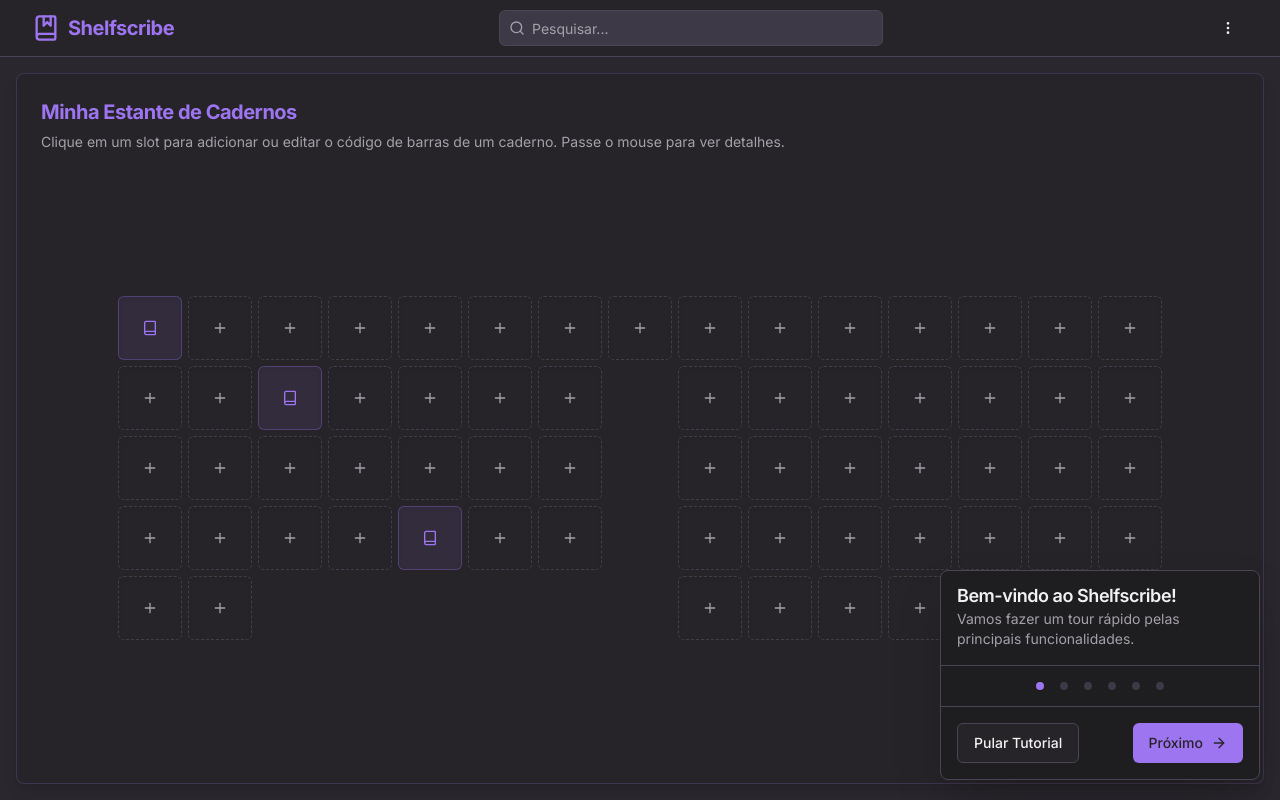
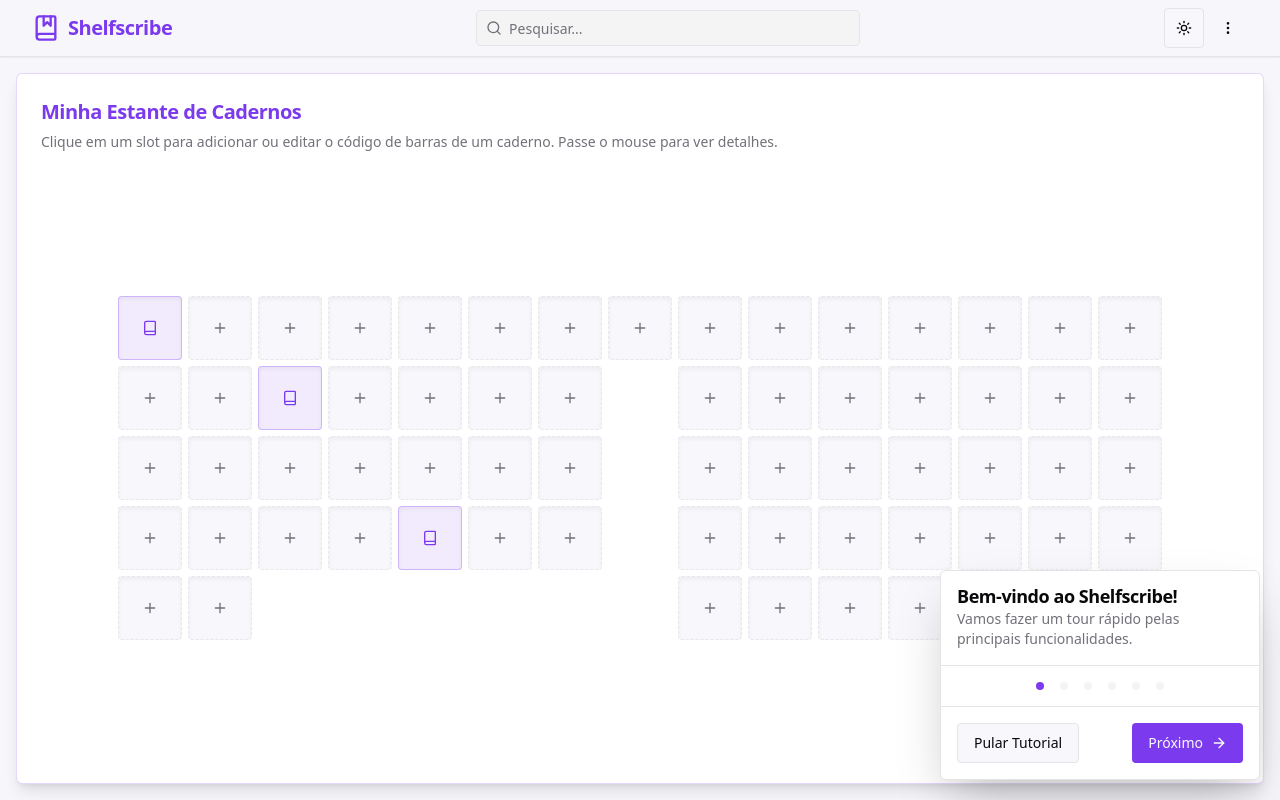
Before and after one commit to polarxpression/shelfscribe, a Next.js app: page / in a window 1280 px wide. Built offline with nearby package versions, Linux system fonts and the light colour scheme.

Commit message:
Implement theme toggle functionality with next-themes and update global styles

```diff
--- a/app/globals.css
+++ b/app/globals.css
@@ -4,48 +4,48 @@
 
 @layer base {
   :root {
-    --background: 260 5% 15%;
-    --foreground: 260 5% 95%;
-    --card: 260 5% 15%;
-    --card-foreground: 260 5% 95%;
-    --popover: 260 5% 12%;
-    --popover-foreground: 260 5% 95%;
-    --primary: 260 80% 70%;
-    --primary-foreground: 260 5% 15%;
-    --secondary: 260 10% 25%;
-    --secondary-foreground: 260 5% 95%;
-    --muted: 260 10% 25%;
-    --muted-foreground: 260 5% 65%;
-    --accent: 260 80% 60%;
-    --accent-foreground: 260 5% 10%;
-    --destructive: 0 70% 50%;
-    --destructive-foreground: 0 0% 100%;
-    --border: 260 10% 30%;
-    --input: 260 10% 30%;
-    --ring: 260 80% 75%;
-    --radius: 0.5rem;
+    --background: 240 50% 98%;
+    --foreground: 240 10% 3.9%;
+    --card: 0 0% 100%;
+    --card-foreground: 240 10% 3.9%;
+    --popover: 0 0% 100%;
+    --popover-foreground: 240 10% 3.9%;
+    --primary: 262 84% 58%;
+    --primary-foreground: 210 40% 98%;
+    --secondary: 240 4.8% 95.9%;
+    --secondary-foreground: 240 5.9% 10%;
+    --muted: 240 4.8% 95.9%;
+    --muted-foreground: 240 3.8% 46.1%;
+    --accent: 262 84% 58%;
+    --accent-foreground: 0 0% 100%;
+    --destructive: 0 84.2% 60.2%;
+    --destructive-foreground: 0 0% 98%;
+    --border: 240 5.9% 90%;
+    --input: 240 5.9% 90%;
+    --ring: 262 84% 58%;
+    --radius: 0.375rem;
   }
 
   .dark {
-    --background: 260 5% 15%;
-    --foreground: 260 5% 95%;
-    --card: 260 5% 15%;
-    --card-foreground: 260 5% 95%;
-    --popover: 260 5% 12%;
-    --popover-foreground: 260 5% 95%;
-    --primary: 260 80% 70%;
-    --primary-foreground: 260 5% 15%;
-    --secondary: 260 10% 25%;
-    --secondary-foreground: 260 5% 95%;
-    --muted: 260 10% 25%;
-    --muted-foreground: 260 5% 65%;
-    --accent: 260 80% 60%;
-    --accent-foreground: 260 5% 10%;
-    --destructive: 0 70% 50%;
-    --destructive-foreground: 0 0% 100%;
-    --border: 260 10% 30%;
-    --input: 260 10% 30%;
-    --ring: 260 80% 75%;
+    --background: 240 10% 3.9%;
+    --foreground: 0 0% 98%;
+    --card: 240 10% 3.9%;
+    --card-foreground: 0 0% 98%;
+    --popover: 240 10% 3.9%;
+    --popover-foreground: 0 0% 98%;
+    --primary: 262 84% 68%;
+    --primary-foreground: 210 40% 10%;
+    --secondary: 240 3.7% 15.9%;
+    --secondary-foreground: 0 0% 98%;
+    --muted: 240 3.7% 15.9%;
+    --muted-foreground: 240 5% 64.9%;
+    --accent: 262 84% 58%;
+    --accent-foreground: 0 0% 10%;
+    --destructive: 0 62.8% 30.6%;
+    --destructive-foreground: 0 0% 98%;
+    --border: 240 3.7% 15.9%;
+    --input: 240 3.7% 15.9%;
+    --ring: 262 84% 68%;
   }
 }
 
--- a/app/layout.tsx
+++ b/app/layout.tsx
@@ -1,7 +1,7 @@
 import type {Metadata} from 'next';
 import './globals.css';
 import { Toaster } from "@/components/ui/toaster"
-
+import { ThemeProvider } from "@/components/theme-provider";
 
 
 export const metadata: Metadata = {
@@ -15,15 +15,22 @@
   children: React.ReactNode;
 }>) {
   return (
-    <html lang="en" className="h-full dark">
+    <html lang="en" suppressHydrationWarning>
       <head>
         <link rel="preconnect" href="https://fonts.googleapis.com" />
         <link rel="preconnect" href="https://fonts.gstatic.com" crossOrigin="anonymous" />
         <link href="https://fonts.googleapis.com/css2?family=Inter:wght@400;500;600;700&display=swap" rel="stylesheet"></link>
       </head>
       <body className="font-body antialiased h-full">
-        {children}
-        <Toaster />
+        <ThemeProvider
+          attribute="class"
+          defaultTheme="system"
+          enableSystem
+          disableTransitionOnChange
+        >
+          {children}
+          <Toaster />
+        </ThemeProvider>
       </body>
     </html>
   );
--- a/components/header.tsx
+++ b/components/header.tsx
@@ -7,6 +7,7 @@
 import { cn } from '@/lib/utils';
 import translations from '../translations/pt.json';
 import { useRef } from 'react';
+import { ModeToggle } from './mode-toggle';
 
 type HeaderProps = {
   searchQuery: string;
@@ -106,6 +107,7 @@
             </div>
           </div>
           <div className="flex items-center gap-1" >
+            <ModeToggle />
             <div id="more-options" className={cn('relative rounded-full transition-all duration-300', {'ring-2 ring-primary ring-offset-2 ring-offset-background': tutorialHighlight === 'more-options'})}>
               <DropdownMenu>
                 <DropdownMenuTrigger asChild>
--- /dev/null
+++ b/components/mode-toggle.tsx
@@ -0,0 +1,40 @@
+"use client"
+
+import * as React from "react"
+import { Moon, Sun } from "lucide-react"
+import { useTheme } from "next-themes"
+
+import { Button } from "@/components/ui/button"
+import {
+  DropdownMenu,
+  DropdownMenuContent,
+  DropdownMenuItem,
+  DropdownMenuTrigger,
+} from "@/components/ui/dropdown-menu"
+
+export function ModeToggle() {
+  const { setTheme } = useTheme()
+
+  return (
+    <DropdownMenu>
+      <DropdownMenuTrigger asChild>
+        <Button variant="outline" size="icon">
+          <Sun className="h-[1.2rem] w-[1.2rem] rotate-0 scale-100 transition-all dark:-rotate-90 dark:scale-0" />
+          <Moon className="absolute h-[1.2rem] w-[1.2rem] rotate-90 scale-0 transition-all dark:rotate-0 dark:scale-100" />
+          <span className="sr-only">Toggle theme</span>
+        </Button>
+      </DropdownMenuTrigger>
+      <DropdownMenuContent align="end">
+        <DropdownMenuItem onClick={() => setTheme("light")}>
+          Light
+        </DropdownMenuItem>
+        <DropdownMenuItem onClick={() => setTheme("dark")}>
+          Dark
+        </DropdownMenuItem>
+        <DropdownMenuItem onClick={() => setTheme("system")}>
+          System
+        </DropdownMenuItem>
+      </DropdownMenuContent>
+    </DropdownMenu>
+  )
+}
--- /dev/null
+++ b/components/theme-provider.tsx
@@ -0,0 +1,9 @@
+"use client"
+
+import * as React from "react"
+import { ThemeProvider as NextThemesProvider } from "next-themes"
+import { type ThemeProviderProps } from "next-themes/dist/types"
+
+export function ThemeProvider({ children, ...props }: ThemeProviderProps) {
+  return <NextThemesProvider {...props}>{children}</NextThemesProvider>
+}
--- a/package.json
+++ b/package.json
@@ -42,6 +42,7 @@
     "firebase": "^11.9.1",
     "lucide-react": "^0.475.0",
     "next": "15.3.3",
+    "next-themes": "^0.4.6",
     "patch-package": "^8.0.0",
     "react": "^18.3.1",
     "react-day-picker": "^8.10.1",
--- a/tailwind.config.ts
+++ b/tailwind.config.ts
@@ -1,99 +1,79 @@
 import type {Config} from 'tailwindcss';
 
-export default {
-  darkMode: ['class'],
+/** @type {import('tailwindcss').Config} */
+module.exports = {
+  darkMode: ["class", "light"],
   content: [
-    './pages/**/*.{js,ts,jsx,tsx,mdx}',
-    './components/**/*.{js,ts,jsx,tsx,mdx}',
-    './app/**/*.{js,ts,jsx,tsx,mdx}',
+    './pages/**/*.{ts,tsx}',
+    './components/**/*.{ts,tsx}',
+    './app/**/*.{ts,tsx}',
+    './src/**/*.{ts,tsx}',
   ],
+  prefix: "",
   theme: {
+    container: {
+      center: true,
+      padding: "2rem",
+      screens: {
+        "2xl": "1400px",
+      },
+    },
     extend: {
-      fontFamily: {
-        body: ['Inter', 'sans-serif'],
-        headline: ['Inter', 'sans-serif'],
-        code: ['monospace'],
-      },
       colors: {
-        background: 'hsl(var(--background))',
-        foreground: 'hsl(var(--foreground))',
-        card: {
-          DEFAULT: 'hsl(var(--card))',
-          foreground: 'hsl(var(--card-foreground))',
+        border: "hsl(var(--border))",
+        input: "hsl(var(--input))",
+        ring: "hsl(var(--ring))",
+        background: "hsl(var(--background))",
+        foreground: "hsl(var(--foreground))",
+        primary: {
+          DEFAULT: "hsl(var(--primary))",
+          foreground: "hsl(var(--primary-foreground))",
+        },
+        secondary: {
+          DEFAULT: "hsl(var(--secondary))",
+          foreground: "hsl(var(--secondary-foreground))",
+        },
+        destructive: {
+          DEFAULT: "hsl(var(--destructive))",
+          foreground: "hsl(var(--destructive-foreground))",
+        },
+        muted: {
+          DEFAULT: "hsl(var(--muted))",
+          foreground: "hsl(var(--muted-foreground))",
+        },
+        accent: {
+          DEFAULT: "hsl(var(--accent))",
+          foreground: "hsl(var(--accent-foreground))",
         },
         popover: {
-          DEFAULT: 'hsl(var(--popover))',
-          foreground: 'hsl(var(--popover-foreground))',
+          DEFAULT: "hsl(var(--popover))",
+          foreground: "hsl(var(--popover-foreground))",
         },
-        primary: {
-          DEFAULT: 'hsl(var(--primary))',
-          foreground: 'hsl(var(--primary-foreground))',
-        },
-        secondary: {
-          DEFAULT: 'hsl(var(--secondary))',
-          foreground: 'hsl(var(--secondary-foreground))',
-        },
-        muted: {
-          DEFAULT: 'hsl(var(--muted))',
-          foreground: 'hsl(var(--muted-foreground))',
-        },
-        accent: {
-          DEFAULT: 'hsl(var(--accent))',
-          foreground: 'hsl(var(--accent-foreground))',
-        },
-        destructive: {
-          DEFAULT: 'hsl(var(--destructive))',
-          foreground: 'hsl(var(--destructive-foreground))',
-        },
-        border: 'hsl(var(--border))',
-        input: 'hsl(var(--input))',
-        ring: 'hsl(var(--ring))',
-        chart: {
-          '1': 'hsl(var(--chart-1))',
-          '2': 'hsl(var(--chart-2))',
-          '3': 'hsl(var(--chart-3))',
-          '4': 'hsl(var(--chart-4))',
-          '5': 'hsl(var(--chart-5))',
-        },
-        sidebar: {
-          DEFAULT: 'hsl(var(--sidebar-background))',
-          foreground: 'hsl(var(--sidebar-foreground))',
-          primary: 'hsl(var(--sidebar-primary))',
-          'primary-foreground': 'hsl(var(--sidebar-primary-foreground))',
-          accent: 'hsl(var(--sidebar-accent))',
-          'accent-foreground': 'hsl(var(--sidebar-accent-foreground))',
-          border: 'hsl(var(--sidebar-border))',
-          ring: 'hsl(var(--sidebar-ring))',
+        card: {
+          DEFAULT: "hsl(var(--card))",
+          foreground: "hsl(var(--card-foreground))",
         },
       },
       borderRadius: {
-        lg: 'var(--radius)',
-        md: 'calc(var(--radius) - 2px)',
-        sm: 'calc(var(--radius) - 4px)',
+        lg: "var(--radius)",
+        md: "calc(var(--radius) - 2px)",
+        sm: "calc(var(--radius) - 4px)",
       },
       keyframes: {
-        'accordion-down': {
-          from: {
-            height: '0',
-          },
-          to: {
-            height: 'var(--radix-accordion-content-height)',
-          },
+        "accordion-down": {
+          from: { height: "0" },
+          to: { height: "var(--radix-accordion-content-height)" },
         },
-        'accordion-up': {
-          from: {
-            height: 'var(--radix-accordion-content-height)',
-          },
-          to: {
-            height: '0',
-          },
+        "accordion-up": {
+          from: { height: "var(--radix-accordion-content-height)" },
+          to: { height: "0" },
         },
       },
       animation: {
-        'accordion-down': 'accordion-down 0.2s ease-out',
-        'accordion-up': 'accordion-up 0.2s ease-out',
+        "accordion-down": "accordion-down 0.2s ease-out",
+        "accordion-up": "accordion-up 0.2s ease-out",
       },
     },
   },
-  plugins: [require('tailwindcss-animate')],
+  plugins: [require("tailwindcss-animate")],
 } satisfies Config;
```
Also changed, not shown: 1 other file (tests, documents, lock files or other folders).
